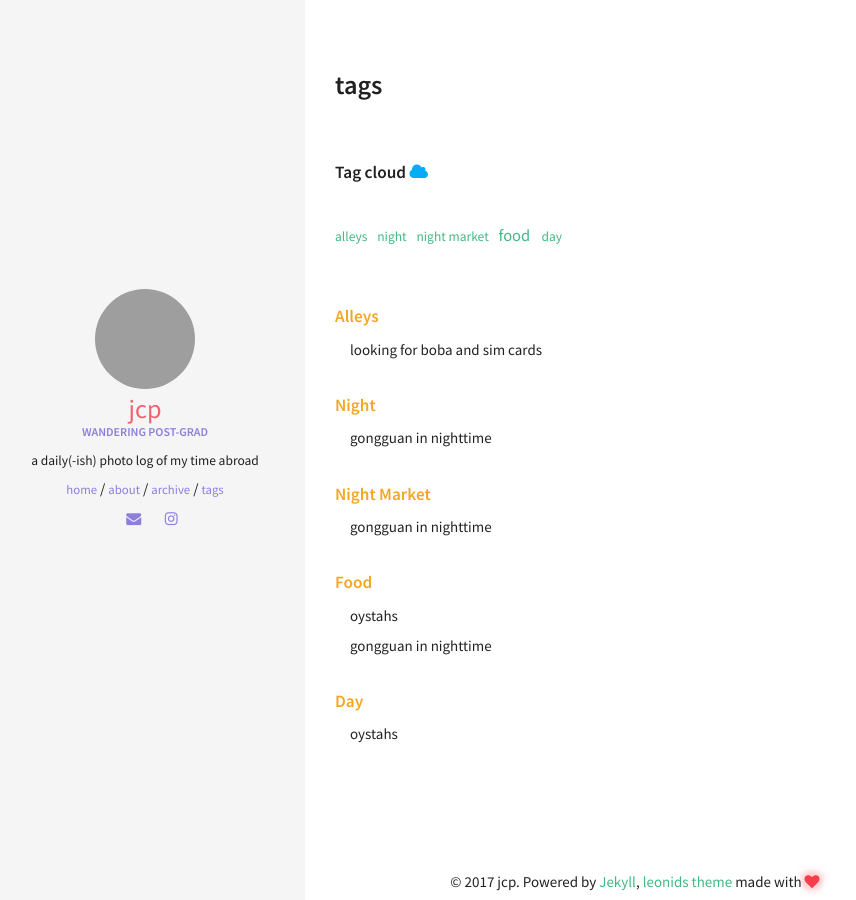
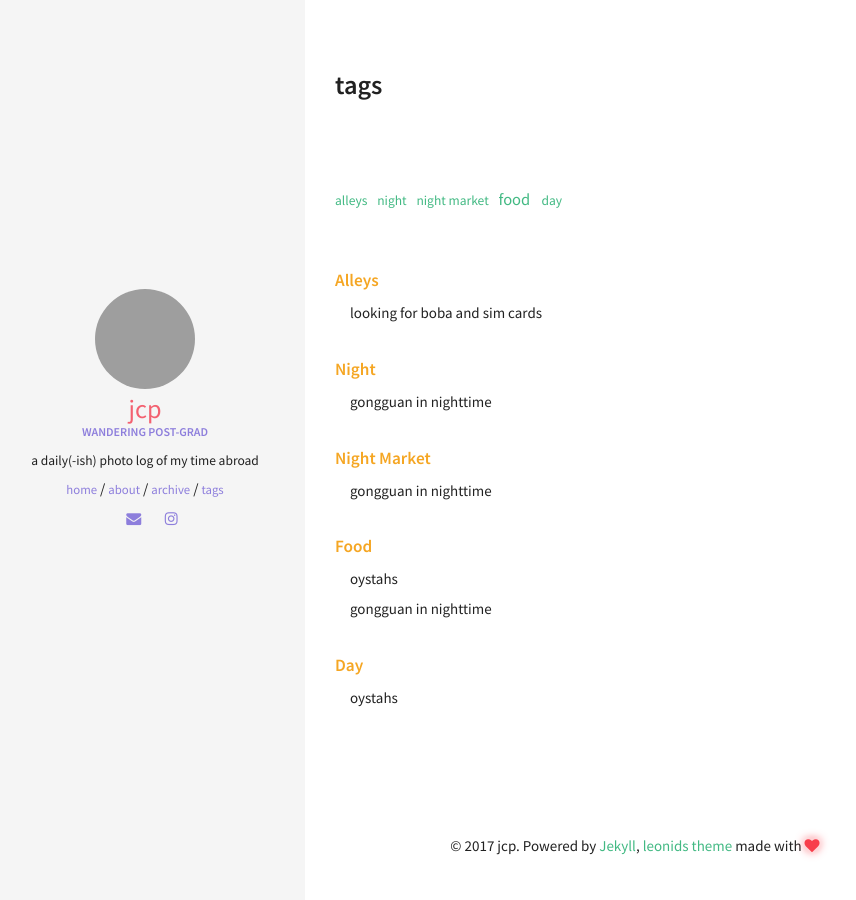
Before and after one commit to janicep/janicep.github.io, a Jekyll site: the page built from tags.html, in a window 1280 px wide. Shown: the whole page, without its empty margins (15-871 px from the left). Built offline with Jekyll 4.4.1, drawn with Linux system fonts in a browser that asks for light colours.

Commit message:
added picture

```diff
--- a/_sass/pages/_post.scss
+++ b/_sass/pages/_post.scss
@@ -5,7 +5,7 @@
   top: 400px;
   z-index: 233;
   width: 100%;
-  padding: 20px 20px 0;
+  padding: 20px 50px 0px 20px;
   -webkit-transform: translate3d(0,0,1px);
   transform: translate3d(0,0,1px);
   @include media-query($small-screen) {
--- a/tags.html
+++ b/tags.html
@@ -4,7 +4,6 @@ title:  tags
 permalink: /tags/
 ---
 
-<h5>Tag cloud <i class="fa fa-cloud info-text-color"></i></h5>
 <ul class="tag-cloud">
 {% for tag in site.tags %}
   <li style="font-size: {{ tag | last | size | times: 100 | divided_by: site.tags.size | plus: 70  }}%">
```
Also changed, not shown: _posts/2017-09-11-gongguan-night-market.md (+2 -1 lines), 4 other files.
